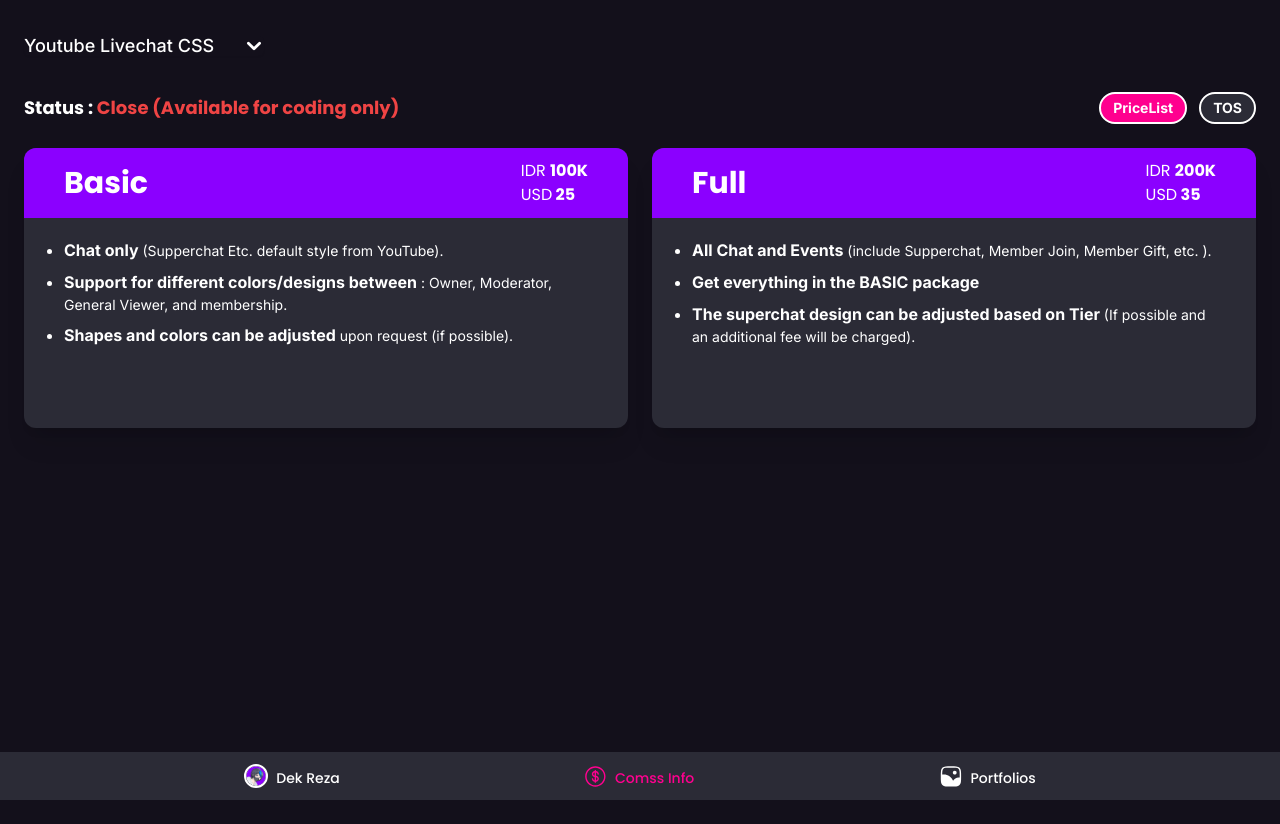
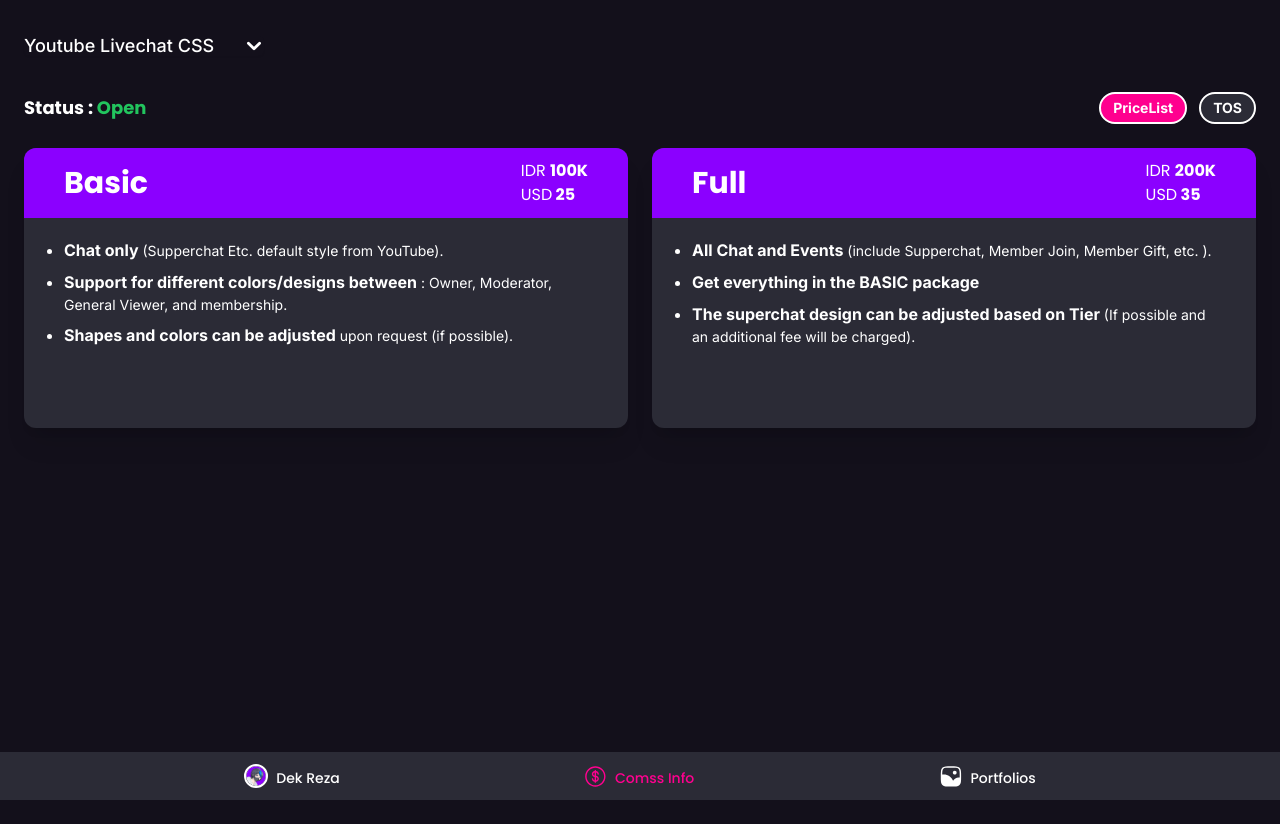
Before and after one commit to AkbarFahreza/jumping-tiger-rawr, a Next.js app: page /comms-info in a window 1280 px wide. Built offline with nearby package versions, Linux system fonts and the light colour scheme.

Commit message:
Open Commission

```diff
--- a/components/comms-info/CommsYTLC/YTLC_CommsPage.jsx
+++ b/components/comms-info/CommsYTLC/YTLC_CommsPage.jsx
@@ -16,8 +16,8 @@
       <div className="flex flex-row justify-between items-center  my-6">
         <p className="mobile-heading-b text-white">
           Status :{" "}
-          <span className="text-red-500">
-            Close (Available for coding only)
+          <span className="text-green-500">
+            Open
           </span>
         </p>
         <div className="flex flex-row space-x-3">
```
